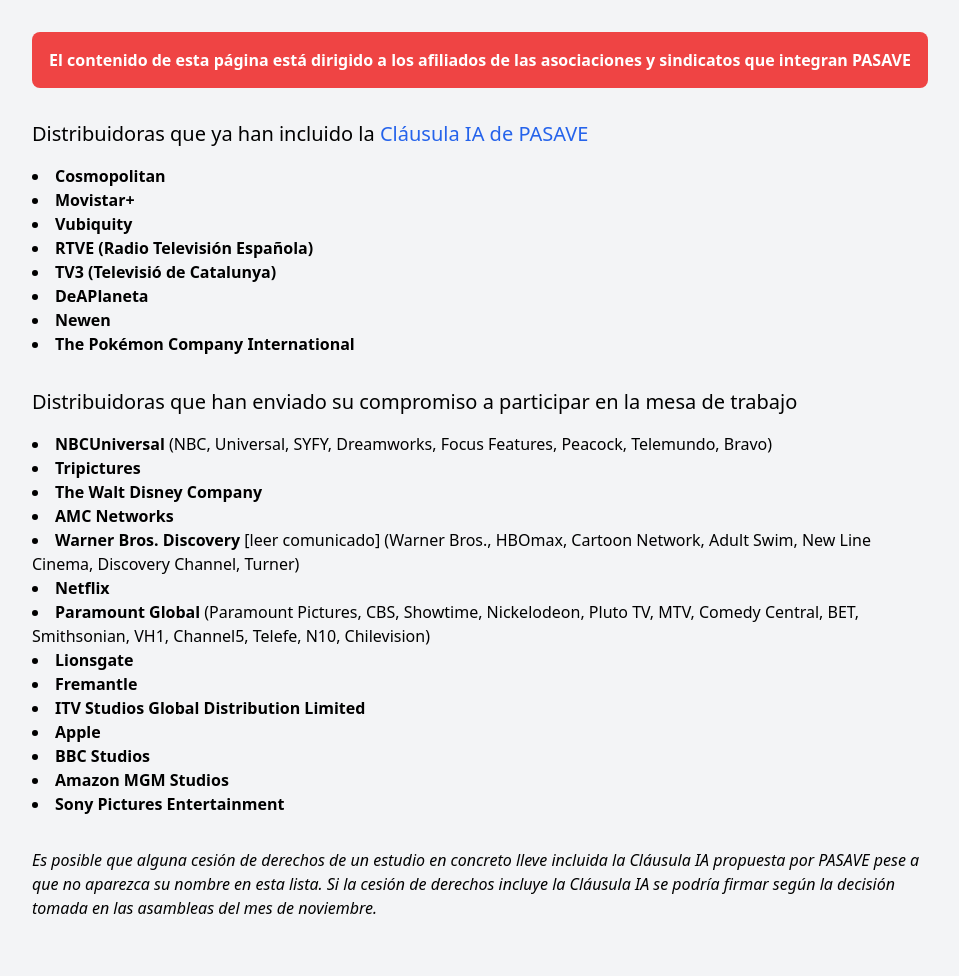
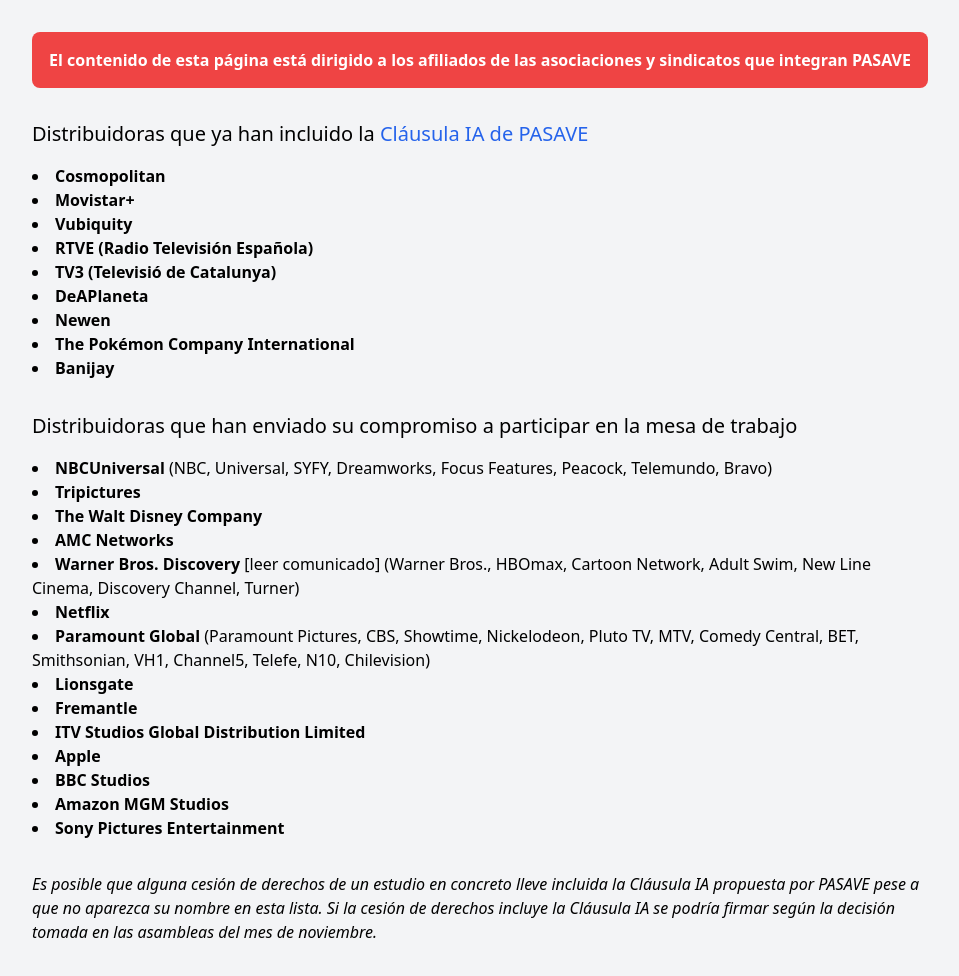
Before and after one commit to mutsuda/pasave.github.io, a Jekyll site: the page built from oklist.md, in a window 1280 px wide. Shown: the whole page, without its empty margins (160-1119 px from the left). Built offline with Jekyll 4.4.1, drawn with Linux system fonts in a browser that asks for light colours; before the commit the page ends 952 px from its top, so only the background shows below that.

Commit message:
Update oklist.md

```diff
--- a/oklist.md
+++ b/oklist.md
@@ -16,6 +16,7 @@
 	<li class="font-bold">DeAPlaneta</li>
 	<li class="font-bold">Newen</li>
 	<li class="font-bold">The Pokémon Company International</li>
+	<li class="font-bold">Banijay</li>
 </ul>
 
 
```
